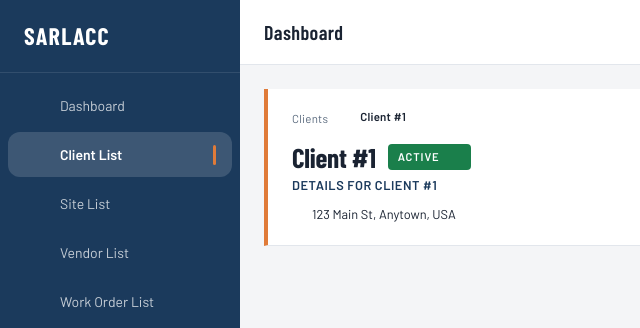
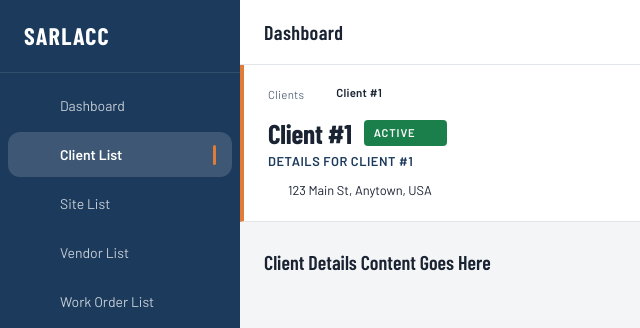
Before and after one commit to sarahm16/procurement-prod, a React (Vite) app: page /clients/1 in a window 1280 px wide. Shown: the top 328 px of the page, without its empty margins (0-640 px from the left). Built offline with nearby package versions, Linux system fonts and the light colour scheme; some icons are missing.

Commit message:
Created a reusalbe DetailPageLayout component that prevents detail page header component from scrolling if page content is greater than 100% vertically

```diff
--- /dev/null
+++ b/src/components/DetailPageLayout.jsx
@@ -0,0 +1,42 @@
+/**
+ * DetailPageLayout
+ *
+ * Fixes the DetailPageHeader in place and makes the content
+ * below it scroll vertically. Use this as the root wrapper
+ * on all detail pages (SiteDetail, ClientDetail, etc.)
+ *
+ * Usage:
+ *   <DetailPageLayout header={<DetailPageHeader ... />}>
+ *     <YourPageContent />
+ *   </DetailPageLayout>
+ */
+
+import Box from "@mui/material/Box";
+
+export default function DetailPageLayout({ header, children }) {
+  return (
+    <Box
+      sx={{
+        display: "flex",
+        flexDirection: "column",
+        height: "100%", // fills the scrollable main box in PageLayout
+        overflow: "hidden", // prevent this container itself from scrolling
+      }}
+    >
+      {/* Fixed header — never scrolls */}
+      <Box sx={{ flexShrink: 0 }}>{header}</Box>
+
+      {/* Scrollable content area */}
+      <Box
+        sx={{
+          flex: 1,
+          overflow: "auto",
+          px: { xs: 2, sm: 3 },
+          pb: 4,
+        }}
+      >
+        {children}
+      </Box>
+    </Box>
+  );
+}
--- a/src/components/PageLayout.jsx
+++ b/src/components/PageLayout.jsx
@@ -305,14 +305,17 @@ export default function PageLayout({
           </Toolbar>
         </AppBar>
 
-        {/* Scrollable page content */}
+        {/* Page content — no padding here, each page controls its own spacing.
+            List pages: wrap content in a Box with p={{ xs: 2, sm: 3 }}
+            Detail pages: use DetailPageLayout which handles fixed header + scroll */}
         <Box
           component="main"
           sx={{
             flex: 1,
-            overflow: "auto",
-            p: { xs: 2, sm: 3 },
+            overflow: "hidden",
             backgroundColor: "background.default",
+            display: "flex",
+            flexDirection: "column",
           }}
         >
           {children}
--- a/src/pages/client-detail/ClientDetail.jsx
+++ b/src/pages/client-detail/ClientDetail.jsx
@@ -3,6 +3,10 @@ import { createContext, useEffect, useState } from "react";
 
 // Components
 import DetailPageHeader from "../../components/DetailPageHeader";
+import DetailPageLayout from "../../components/DetailPageLayout";
+
+// MUI Components
+import { Typography } from "@mui/material";
 
 // Context
 const ClientDetailContext = createContext({
@@ -31,6 +35,8 @@ function ClientDetail() {
 
   return (
     <ClientDetailContext.Provider value={{ client, updateClient }}>
+      <DetailPageLayout
+        header={
           <DetailPageHeader
             title={`Client #${id}`}
             subtitle={`Details for Client #${id}`}
@@ -48,6 +54,12 @@ function ClientDetail() {
             onBack={() => console.log("Back button clicked")}
             actions={[]}
           />
+        }
+      >
+        <Typography variant="h6" gutterBottom>
+          Client Details Content Goes Here
+        </Typography>
+      </DetailPageLayout>
     </ClientDetailContext.Provider>
   );
 }
--- a/src/pages/site-detail/SiteDetail.jsx
+++ b/src/pages/site-detail/SiteDetail.jsx
@@ -3,6 +3,7 @@ import { createContext, useEffect, useState } from "react";
 
 // Components
 import DetailPageHeader from "../../components/DetailPageHeader";
+import DetailPageLayout from "../../components/DetailPageLayout";
 
 // Context
 const SiteDetailContext = createContext({
@@ -31,6 +32,8 @@ function SiteDetail() {
 
   return (
     <SiteDetailContext.Provider value={{ site, updateSite }}>
+      <DetailPageLayout
+        header={
           <DetailPageHeader
             title={`Site #${id}`}
             subtitle={`Details for Site #${id}`}
@@ -48,6 +51,8 @@ function SiteDetail() {
             onBack={() => console.log("Back button clicked")}
             actions={[]}
           />
+        }
+      ></DetailPageLayout>
     </SiteDetailContext.Provider>
   );
 }
--- a/src/pages/vendor-detail/VendorDetail.jsx
+++ b/src/pages/vendor-detail/VendorDetail.jsx
@@ -3,6 +3,7 @@ import { createContext, useEffect, useState } from "react";
 
 // Components
 import DetailPageHeader from "../../components/DetailPageHeader";
+import DetailPageLayout from "../../components/DetailPageLayout";
 
 // Context
 const VendorDetailContext = createContext({
@@ -31,6 +32,8 @@ function VendorDetail() {
 
   return (
     <VendorDetailContext.Provider value={{ vendor, updateVendor }}>
+      <DetailPageLayout
+        header={
           <DetailPageHeader
             title={`Vendor #${id}`}
             subtitle={`Details for Vendor #${id}`}
@@ -48,6 +51,8 @@ function VendorDetail() {
             onBack={() => console.log("Back button clicked")}
             actions={[]}
           />
+        }
+      ></DetailPageLayout>
     </VendorDetailContext.Provider>
   );
 }
--- a/src/pages/workorder-detail/WorkorderDetail.jsx
+++ b/src/pages/workorder-detail/WorkorderDetail.jsx
@@ -3,6 +3,7 @@ import { createContext, useEffect } from "react";
 
 // Components
 import DetailPageHeader from "../../components/DetailPageHeader";
+import DetailPageLayout from "../../components/DetailPageLayout";
 
 // Context
 const WorkorderDetailContext = createContext({
@@ -31,6 +32,8 @@ function WorkorderDetail() {
 
   return (
     <WorkorderDetailContext.Provider value={{ workorder, updateWorkorder }}>
+      <DetailPageLayout
+        header={
           <DetailPageHeader
             title={`Work Order #${id}`}
             subtitle={`Details for Work Order #${id}`}
@@ -54,6 +57,8 @@ function WorkorderDetail() {
             onBack={() => console.log("Back button clicked")}
             actions={[]}
           />
+        }
+      ></DetailPageLayout>
     </WorkorderDetailContext.Provider>
   );
 }
```
Lines whose indentation alone changed are shown as unchanged.
